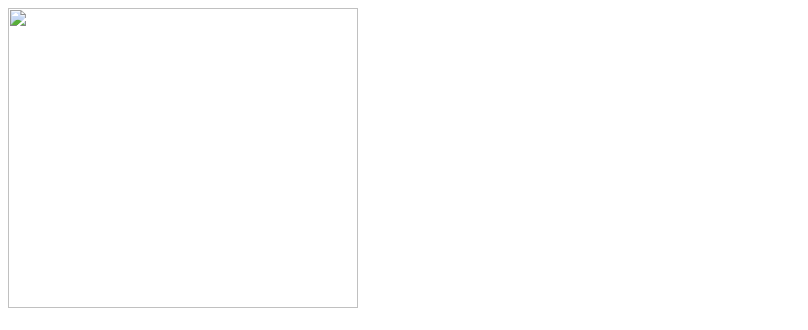
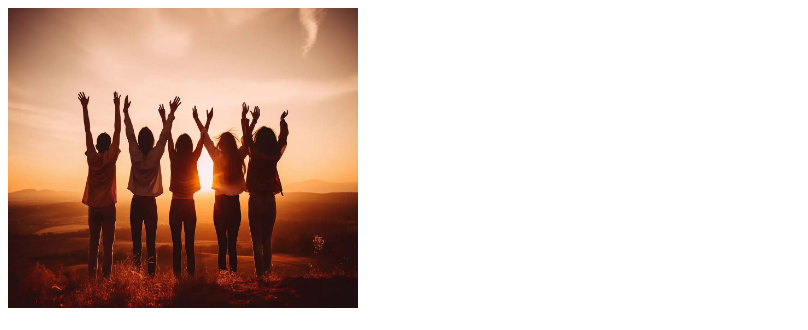
Before and after one commit to asbdu45123054511802112025/Friendship-Zone4, a plain HTML site: page index.html in a window 1280 px wide. Shown: the top 330 px of the page, without its empty margins (0-808 px from the left). Drawn offline with Linux system fonts and the light colour scheme.

Commit message:
Update index.html

```diff
--- a/index.html
+++ b/index.html
@@ -4,7 +4,7 @@
     <title>Registration Confirmation</title>
   </head>
   <body>
-    <img src="friend.jpeg" height="300px" width="350px">
+    <img src="friends.jpeg" height="300px" width="350px">
     <center>
       <h1><b>Friendship Zone</b></h1>
     </center>
```
